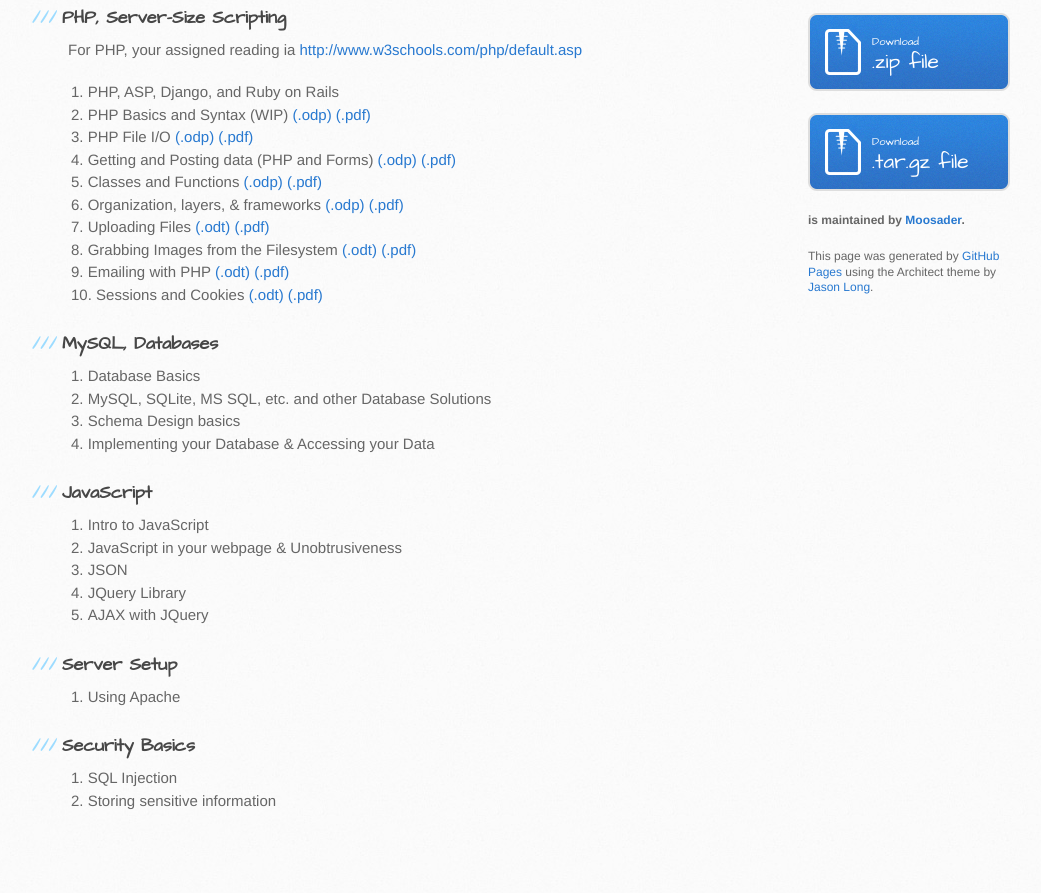
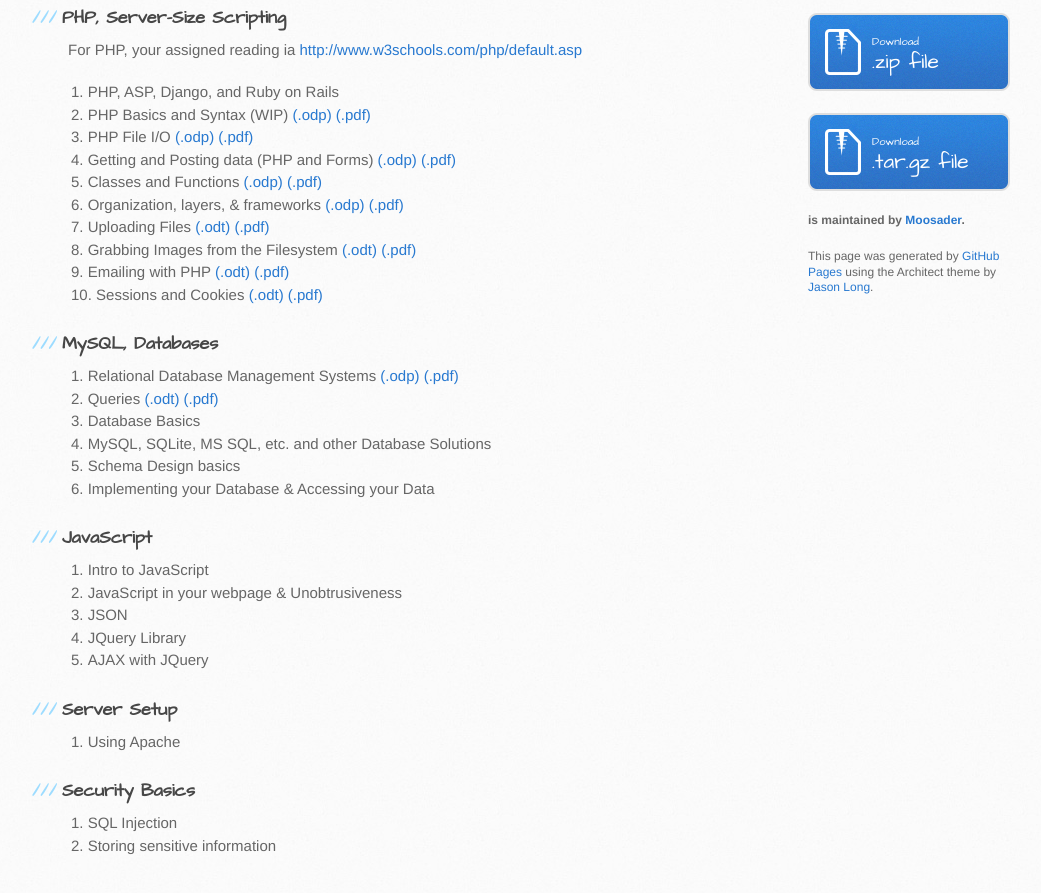
Before and after one commit to spellbindguy/Web-Development, a Jekyll site: the page lecture-notes.html, which Jekyll copies as it is, in a window 1280 px wide and 900 px high, scrolled down 887 px. Shown: the top 893 px of the window, without its empty margins (102-1143 px from the left). Built offline with Jekyll 4.4.1, drawn with Linux system fonts in a browser that asks for light colours; before the commit the page ends 1742 px from its top, so only the background shows below that.

Commit message:
Lecture notes for MySQL today

```diff
--- a/lecture-notes.html
+++ b/lecture-notes.html
@@ -238,6 +238,26 @@
 
 		<h3>MySQL, Databases</h3>
 		<ol>
+			<!--
+			<li>ASDFASDF
+				<a href="link">
+					(.odt)</a>
+				<a href="link">
+					(.pdf)</a>
+			</li>
+			-->
+			<li>Relational Database Management Systems
+				<a href="https://github.com/Moosader/Web-Development/blob/master/Lectures/06%20MySQL/Relational%20Databases.odp?raw=true">
+					(.odp)</a>
+				<a href="https://github.com/Moosader/Web-Development/blob/master/Lectures/06%20MySQL/Relational%20Databases.pdf?raw=true">
+					(.pdf)</a>
+			</li>
+			<li>Queries
+				<a href="https://github.com/Moosader/Web-Development/blob/master/Lectures/06%20MySQL/Queries.odt?raw=true">
+					(.odt)</a>
+				<a href="https://github.com/Moosader/Web-Development/blob/master/Lectures/06%20MySQL/Queries.pdf?raw=true">
+					(.pdf)</a>
+			</li>
 			<li>Database Basics</li>
 			<li>MySQL, SQLite, MS SQL, etc. and other Database Solutions</li>
 			<li>Schema Design basics</li>
```
